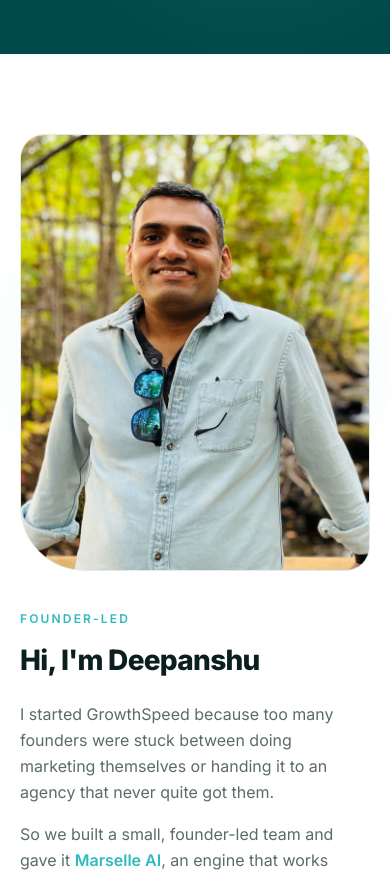
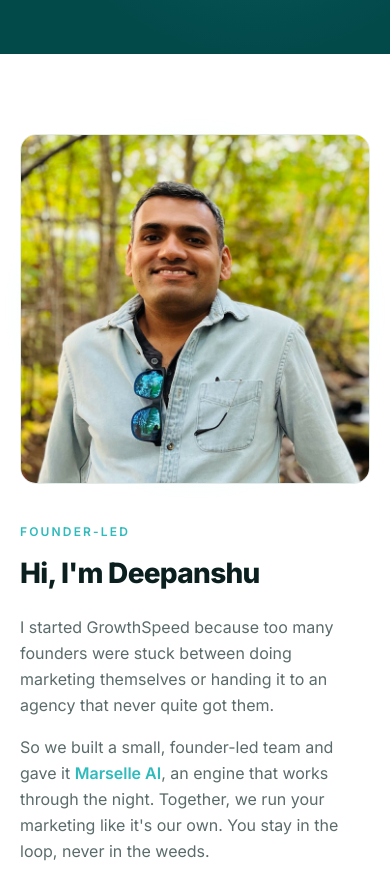
Before and after one commit to CodeFun365/GrowthSpeed, a React (Vite) app: page / in a window 390 px wide. Shown: the part 9080-9958 px from the top of the page. Built offline with nearby package versions, Linux system fonts and the light colour scheme; no server answers.

Commit message:
Fix founder image aspect ratio and border radius on mobile

```diff
--- a/src/components/Founder.tsx
+++ b/src/components/Founder.tsx
@@ -9,11 +9,11 @@ export default function Founder() {
           {/* Photo */}
           <Reveal className="relative mx-auto w-full max-w-sm lg:mx-0">
             <div className="pointer-events-none absolute -inset-5 glow-teal rounded-[40px]" aria-hidden="true" />
-            <div className="relative r-asym overflow-hidden border border-[#e3eaea] bg-[#F6F8F8]">
+                      <div className="relative rounded-2xl sm:r-asym overflow-hidden border border-[#e3eaea] bg-[#F6F8F8]">
               <img
                 src="/images/founder.jpg"
                 alt="Deepanshu, founder of GrowthSpeed"
-                className="aspect-[4/5] w-full object-cover"
+                            className="aspect-square sm:aspect-[4/5] w-full object-cover object-top"
                 loading="lazy"
               />
             </div>
```
